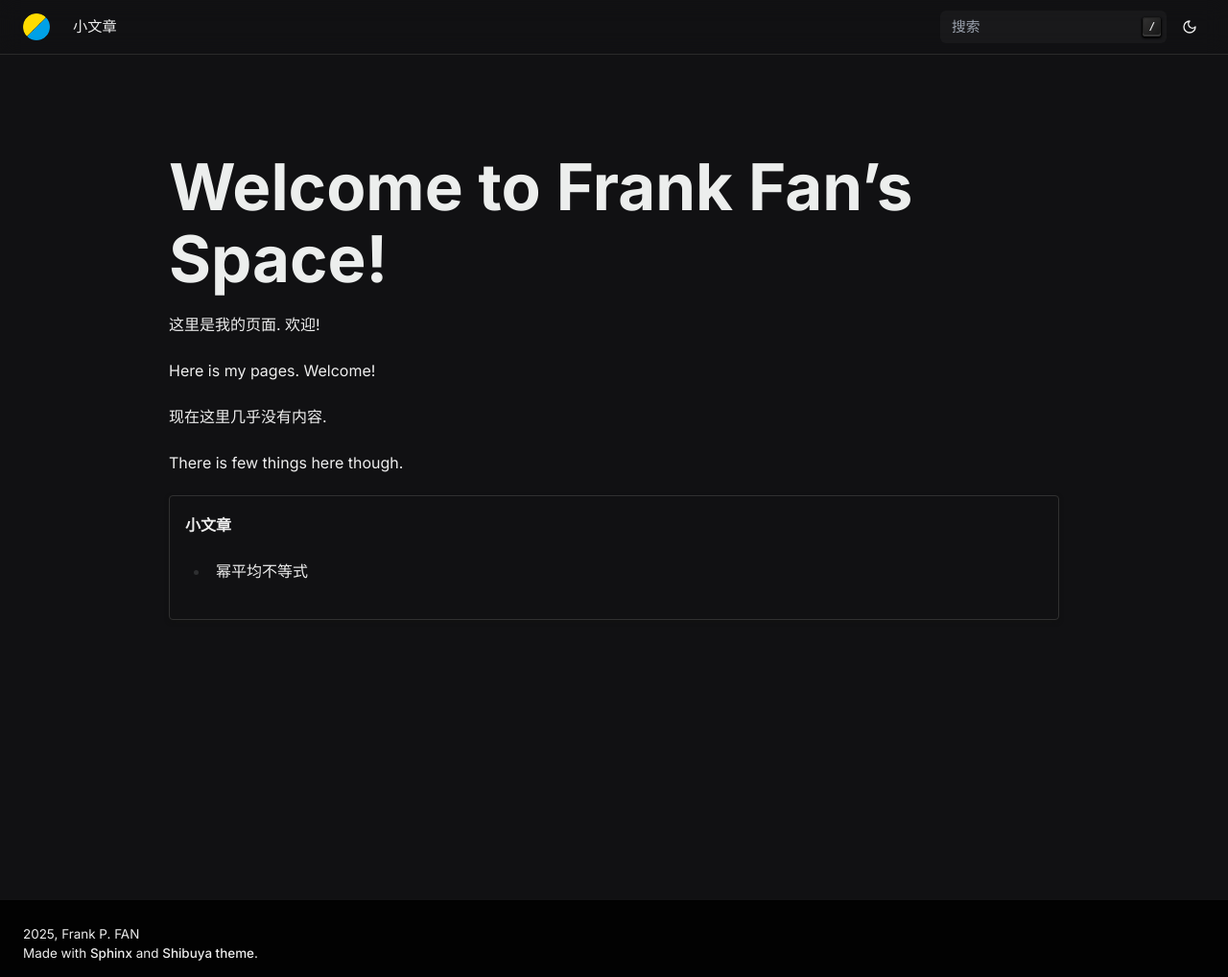
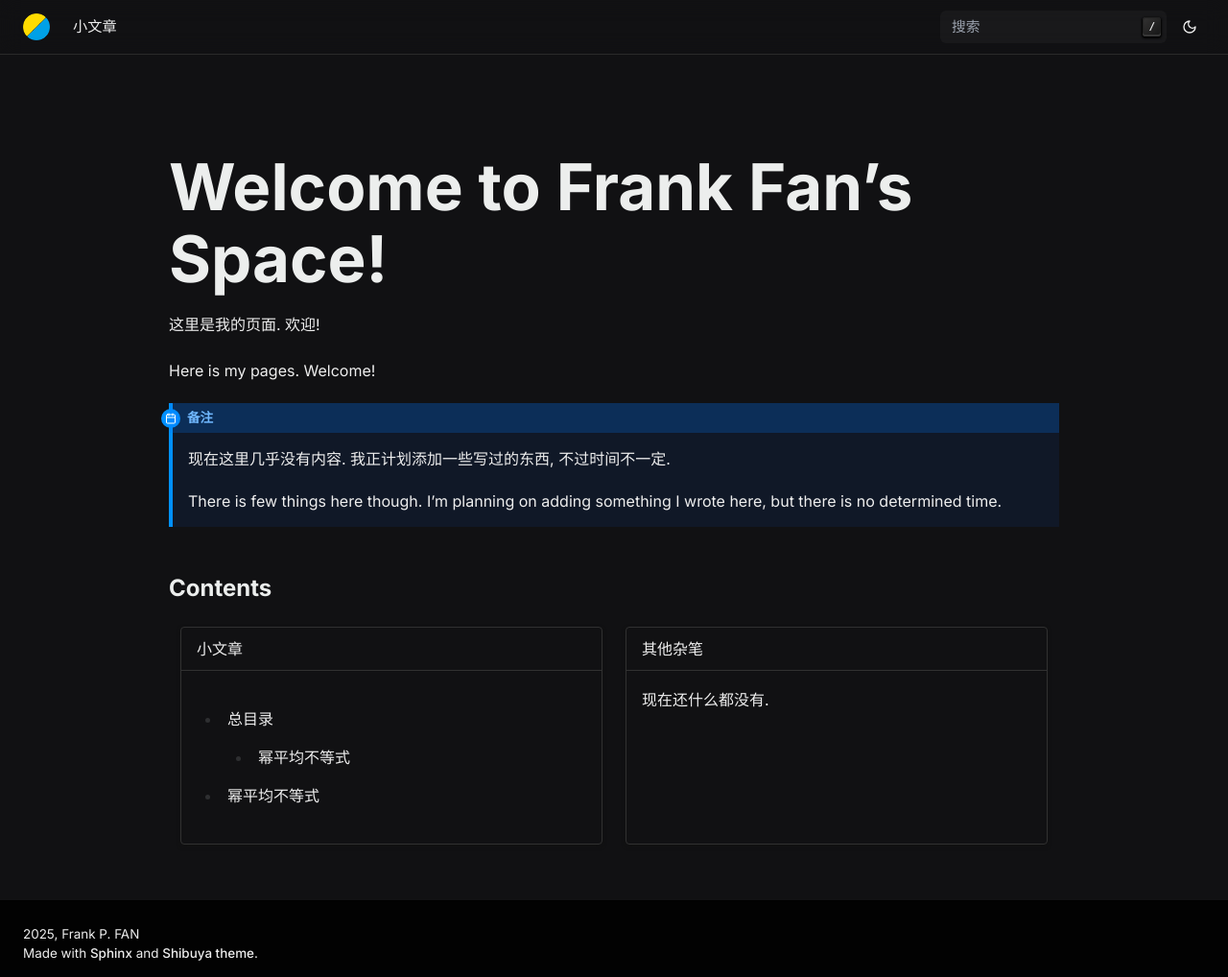
Before and after one commit to frankpfan/frankpfan.github.io, a Sphinx documentation site: the page built from docs/source/index.rst, in a window 1280 px wide and 1018 px high. Shown: the whole window at 96% size. Built offline with Sphinx 7.4.7, drawn with Linux system fonts in a browser that asks for light colours.

Commit message:
Modify layout and content in index.rst
Updated content layout and added descriptions in index.rst.

```diff
--- a/docs/source/index.rst
+++ b/docs/source/index.rst
@@ -9,20 +11,35 @@ Welcome to Frank Fan's Space!
 
 Here is my pages.  Welcome!
 
-现在这里几乎没有内容.
+.. note::
 
-There is few things here though.
+   现在这里几乎没有内容.  我正计划添加一些写过的东西, 不过时间不一定.
 
-.. card:: 小文章
-   :link: p
+   There is few things here though.  I'm planning on adding
+   something I wrote here, but there is no determined time.
 
-   .. toctree::
-      :maxdepth: 2
-      :glob:
+Contents
+--------
 
-      p/[!i]**
+.. grid:: 1 2 2 2
 
-.. [!i] is used to ban `index`. Is there a better way to do this?
+   .. grid-item-card::
+
+      小文章
+      ^^^^^^
+      .. toctree::
+         :titlesonly:
+         :glob:
+
+         总目录 <p/index>
+         p/202[5]**
+
+   .. grid-item-card::
+
+      其他杂笔
+      ^^^^^^^^
+
+      现在还什么都没有.
 
 .. Indices and tables
 .. ==================
```
Also changed, not shown: other parts of docs/source/index.rst (+2 -0 lines).
